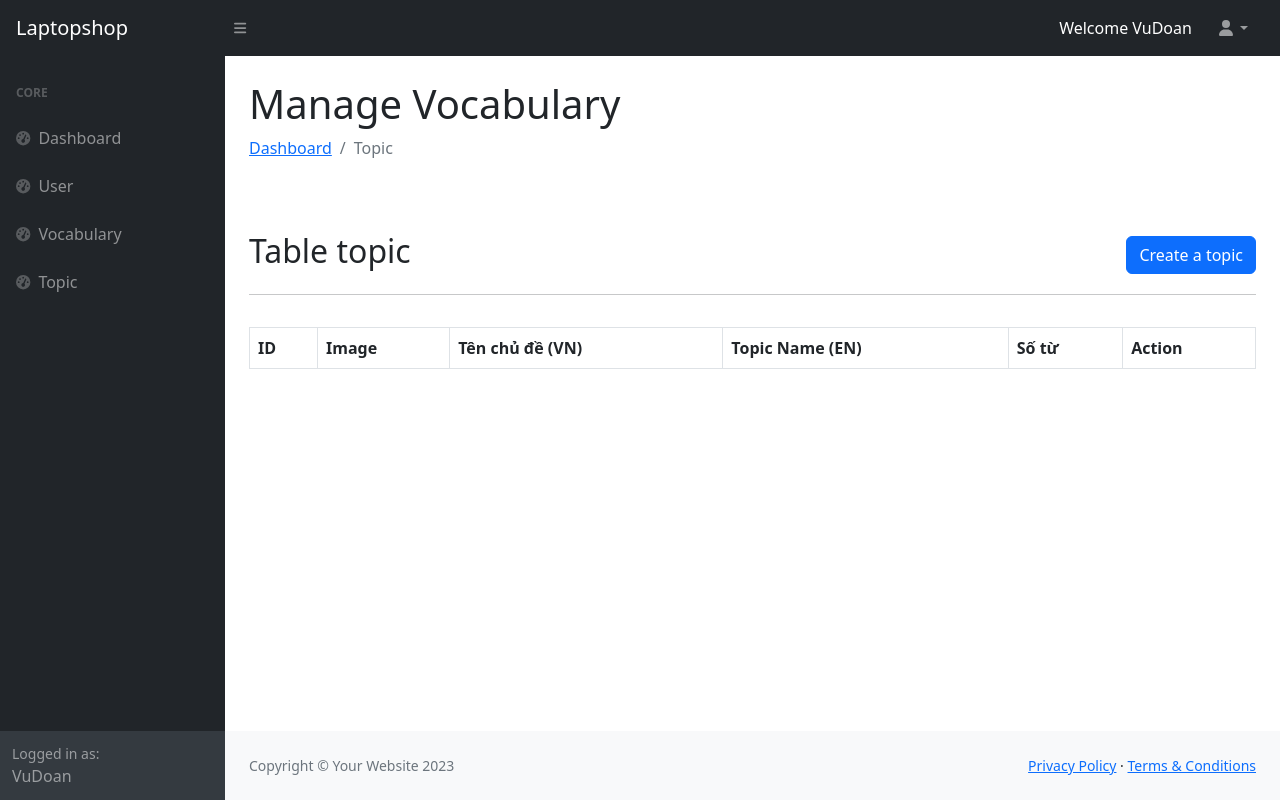
After one commit to Vu121205/Learning-English-Website, a Flask app: page /admin/topic in a window 1280 px wide. The commit adds this page. Run offline with Flask 3, Linux system fonts and the light colour scheme; lists and menus that the app fills with data are empty; some libraries are stand-ins or nearby versions.

Commit message:
confirm create topic

```diff
--- a/app.py
+++ b/app.py
@@ -2,13 +2,16 @@ from flask import Flask
 from controllers.admin.DashBoardController import dashBoard_bp
 from controllers.admin.VocabularyController import vocabulary_bp
 from controllers.client.HomePageController import homePage_bp
+from controllers.admin.TopicController import topic_bp
 from models import db
+import models
 
 
 app = Flask(__name__)
 app.register_blueprint(dashBoard_bp)
 app.register_blueprint(vocabulary_bp)
 app.register_blueprint(homePage_bp)
+app.register_blueprint(topic_bp)
 # config db
 app.config['SQLALCHEMY_DATABASE_URI'] = \
     'mysql+pymysql://root:123456@localhost:3306/learn_english_website'
@@ -16,7 +19,6 @@ app.config['SQLALCHEMY_TRACK_MODIFICATIONS'] = False
 
 # init db
 db.init_app(app)
-from models.vocabulary import Vocabulary
 
 if __name__ == "__main__":
     # create table
--- /dev/null
+++ b/controllers/admin/TopicController.py
@@ -0,0 +1,44 @@
+import os
+from werkzeug.utils import secure_filename
+from flask import Blueprint, Flask, app, current_app, flash, redirect, render_template, request, url_for
+from sqlalchemy.orm import joinedload
+from models import db, Topic, Vocabulary
+
+topic_bp = Blueprint('topic', __name__)
+
+@topic_bp.route('/admin/topic')
+def getTopicPage():
+    topics = Topic.query.all()
+    return render_template("admin/topic/view.html", topics=topics)
+
+@topic_bp.route("/admin/topic/create", methods=["GET", "POST"])
+def createTopic():
+    if request.method == "POST":
+        name = request.form.get("name")
+        name_en = request.form.get("name_en")
+
+        file = request.files.get("image")
+
+        filename = None
+        if file and file.filename != "":
+            filename = secure_filename(file.filename)
+
+            upload_path = os.path.join(
+                current_app.root_path,
+                "static/uploads/topics",
+                filename
+            )
+            file.save(upload_path)
+
+        topic = Topic(
+            name=name,
+            name_en=name_en,
+            image=filename
+        )
+
+        db.session.add(topic)
+        db.session.commit()
+
+        return redirect(url_for("topic.getTopicPage"))
+
+    return render_template("admin/topic/create.html")
--- a/models/__init__.py
+++ b/models/__init__.py
@@ -1,3 +1,7 @@
 from flask_sqlalchemy import SQLAlchemy
 
 db = SQLAlchemy()
+
+# import tất cả model để SQLAlchemy nhận diện
+from .topic import Topic
+from .vocabulary import Vocabulary
--- a/models/vocabulary.py
+++ b/models/vocabulary.py
@@ -1,4 +1,4 @@
-from models import db
+from .import db
 
 class Vocabulary(db.Model):
     __tablename__ = "vocabularies"
@@ -10,5 +10,6 @@ class Vocabulary(db.Model):
     phonetic = db.Column(db.String(100))
     word_type = db.Column(db.String(20), nullable=False)
 
+    topic_id = db.Column(db.Integer, db.ForeignKey("topics.id"), nullable=False)
     def __repr__(self):
         return f"<Vocabulary {self.word}>"
--- /dev/null
+++ b/static/uploads/topics/desktop.ini
@@ -0,0 +1,2 @@
+[LocalizedFileNames]
+Screenshot 2026-02-14 161327.png=@Screenshot 2026-02-14 161327.png,0
--- a/templates/admin/layout/sidebar.html
+++ b/templates/admin/layout/sidebar.html
@@ -15,9 +15,9 @@
           <div class="sb-nav-link-icon"><i class="fas fa-tachometer-alt"></i></div>
           Vocabulary
         </a>
-        <a class="nav-link" href="/admin/order">
+        <a class="nav-link" href="/admin/topic">
           <div class="sb-nav-link-icon"><i class="fas fa-tachometer-alt"></i></div>
-          Order
+          Topic
         </a>
       </div>
     </div>
--- /dev/null
+++ b/templates/admin/topic/view.html
@@ -0,0 +1,62 @@
+{% extends "admin/base.html" %}
+{% block content %}
+ <main>
+          <div class="container-fluid px-4">
+            <h1 class="mt-4">Manage Vocabulary</h1>
+            <ol class="breadcrumb mb-4">
+              <li class="breadcrumb-item"><a href="/admin">Dashboard</a></li>
+              <li class="breadcrumb-item active">Topic</li>
+            </ol>
+            <div>
+      <div class="d-flex justify-content-between align-items-center pt-5">
+        <h2>Table topic</h2>
+        <a href="/admin/topic/create" class="btn btn-primary">Create a topic</a>
+      </div>
+
+      <hr />
+      <div class="pt-3">
+        <table class="table table-hover table-bordered align-middle">
+  <thead>
+    <tr>
+      <th>ID</th>
+      <th>Image</th>
+      <th>Tên chủ đề (VN)</th>
+      <th>Topic Name (EN)</th>
+      <th>Số từ</th>
+      <th>Action</th>
+    </tr>
+  </thead>
+  <tbody>
+    {% for topic in topics %}
+      <tr>
+        <td>{{ topic.id }}</td>
+        <td>
+          {% if topic.image %}
+            <img src="{{ url_for('static', filename='uploads/topics/' + topic.image) }}"
+                 width="70"
+                 class="rounded">
+          {% else %}
+            <span class="text-muted">No image</span>
+          {% endif %}
+        </td>
+        <td>{{ topic.name }}</td>
+        <td>{{ topic.name_en }}</td>
+
+        <!-- Đếm số vocabulary -->
+        <td>{{ topic.vocabularies|length }}</td>
+
+        <!-- Action -->
+        <td>
+            <a href="/admin/topic/update/{{ topic.id }}" type="button" class="btn btn-warning">Update</a>
+            <a href="/admin/topic/delete/{{ topic.id }}" type="button" class="btn btn-danger">Delete</a>
+        </td>
+      </tr>
+    {% endfor %}
+  </tbody>
+</table>
+
+      </div>
+    </div>
+</main>
+
+{% endblock %}
--- a/templates/admin/vocabulary/delete.html
+++ b/templates/admin/vocabulary/delete.html
@@ -14,7 +14,8 @@
         </div>
         <hr />
         <div class="alert alert-danger">
-          Are you sure to delete with Vocabulary <br>
+          Are you sure to delete with Vocabulary
+          <br />
           <strong>ID:</strong>
           {{ vocab.id }}
           <br />
--- a/templates/admin/vocabulary/update.html
+++ b/templates/admin/vocabulary/update.html
@@ -12,7 +12,7 @@
         <div class="col-md-6 col-12 mx-auto">
           <h3>Update a vocabulary</h3>
           <hr />
-          <form method="post" action="{{ url_for('vocabulary.update', id=vocab.id) }}">
+          <form method="post" action="{{ url_for('vocabulary.updateVocabulary', id=vocab.id) }}">
             <div class="row">
                 <!-- ẩn id -->
                 <input type="hidden" name="id" value="{{ vocab.id }}">
```
Also changed, not shown: controllers/admin/VocabularyController.py (+9 -10 lines), models/topic.py (added, +14 -0 lines), templates/admin/topic/create.html (added, +39 -0 lines), templates/admin/vocabulary/create.html (+9 -1 lines), templates/admin/vocabulary/view.html (+7 -11 lines), static/uploads/topics/RXXXJ7X.png (added), templates/admin/topic/delete.html (added), templates/admin/topic/update.html (added).
